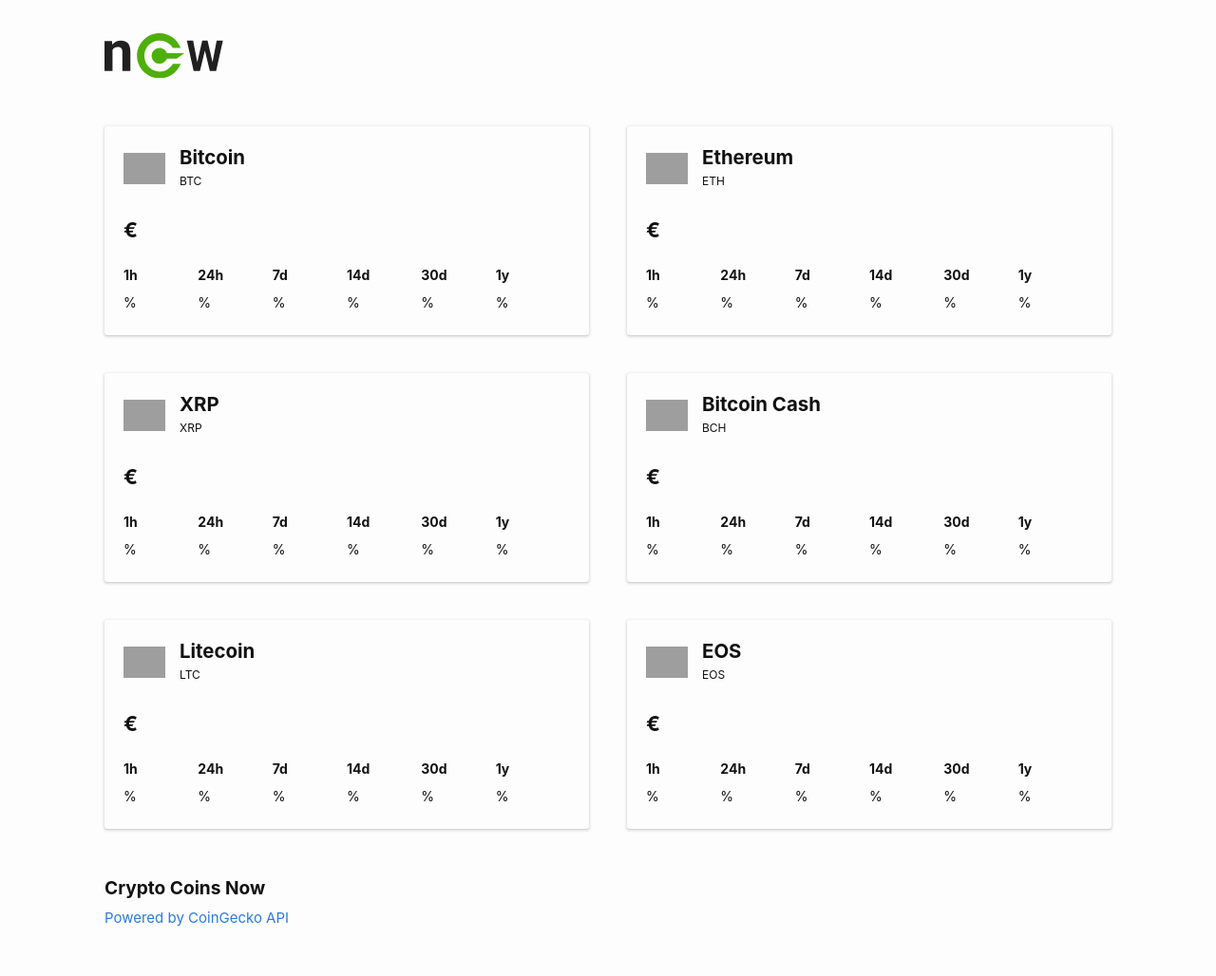
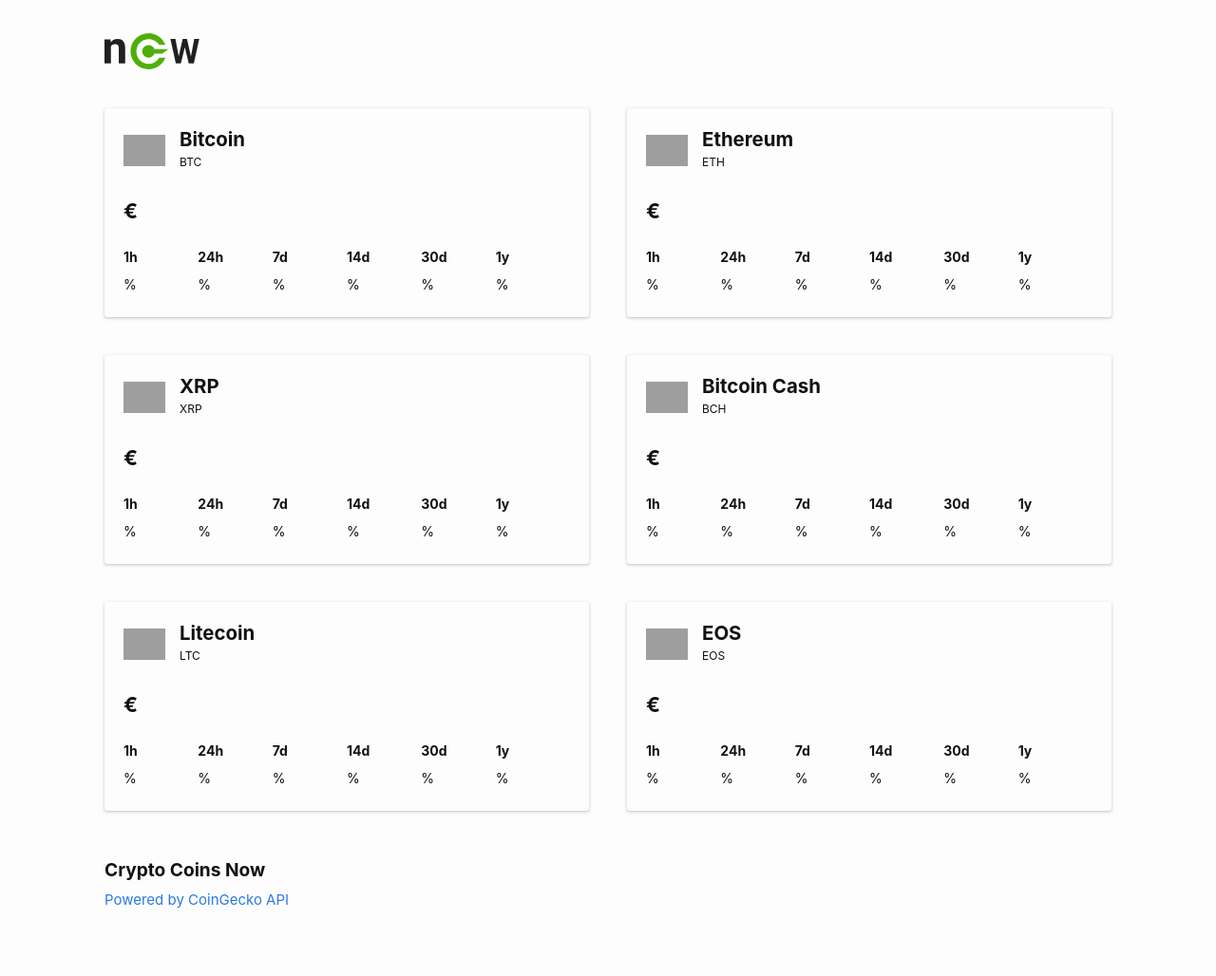
Before and after one commit to fakecoinbase/alexmsantosslashcoins, a Jekyll site: the page built from index.markdown, in a window 1280 px wide. Shown: the whole page at 95% size. Built offline with Jekyll 4.4.1, drawn with Linux system fonts in a browser that asks for light colours; grey boxes are pictures that could not be loaded.

Commit message:
fix logo width

```diff
--- a/_sass/minima/_base.scss
+++ b/_sass/minima/_base.scss
@@ -243,7 +243,7 @@
 
 .icon--now {
   svg {
-    width: 125px;
+    width: 100px;
     height: auto;
   }
 }
--- a/_sass/minima/_layout.scss
+++ b/_sass/minima/_layout.scss
@@ -18,7 +18,7 @@
   font-weight: 700;
   line-height: 50px;
   letter-spacing: -1px;
-  margin: 35px 0 10px;
+  margin: 35px 0 0;
   float: left;
 
   &,
```
